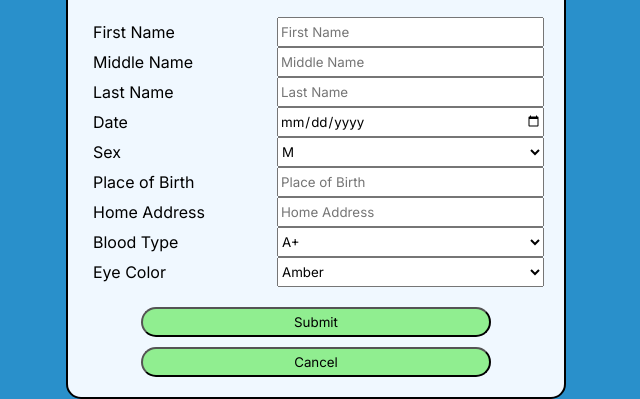
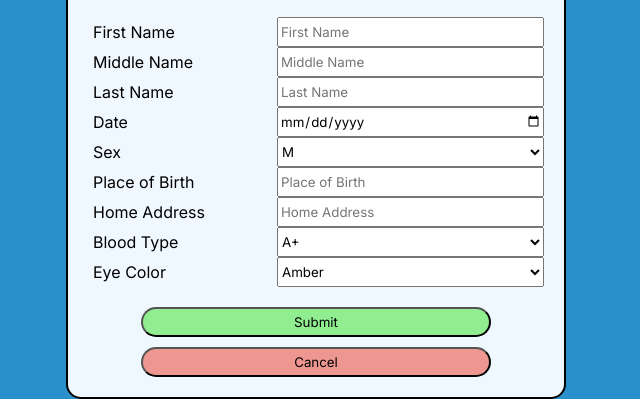
Before and after one commit to FWDP/beginner-challenges, a plain HTML site: page id-card/dduran19/index.html in a window 1280 px wide. Shown: the part 471-870 px from the top of the page, without its empty margins (324-964 px from the left). Drawn offline with Linux system fonts and the light colour scheme; a web font is replaced by a local one.

Commit message:
style command buttons

```diff
--- a/id-card/dduran19/css/styles.css
+++ b/id-card/dduran19/css/styles.css
@@ -136,7 +136,7 @@ body {
 }
 .cancelButton{
     margin-top: 10px;
-    background-color: lightgreen;
+    background-color: rgb(238, 150, 144);
 }
 .formButton{
     grid-column: 1/3;
```
